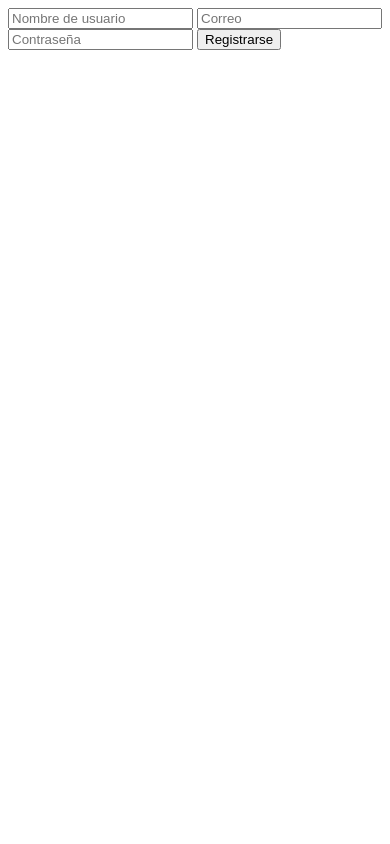
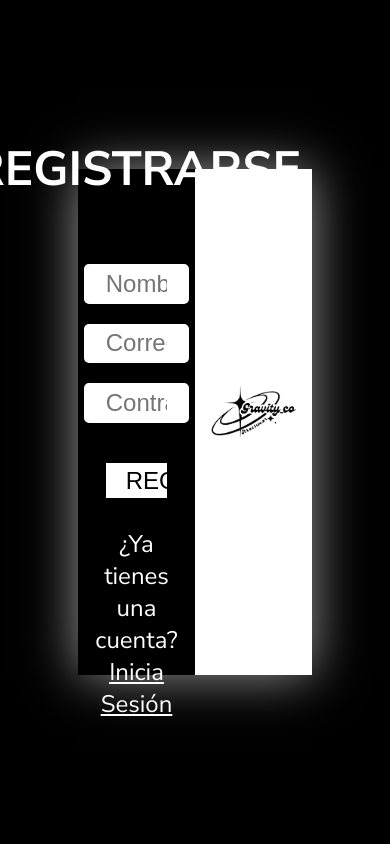
Before and after one commit to somendietam/Gravity, a Django app: page /register/ in a window 390 px wide. Run offline with Django 5.2, Linux system fonts and the light colour scheme; some libraries are stand-ins or nearby versions.

Commit message:
Forms style

```diff
--- /dev/null
+++ b/gravity_project/gravity_app/static/gravity_app/css/auth.css
@@ -0,0 +1,196 @@
+.main-content-auth {
+    background-color: #000;
+    width: 100%; /* Occupy full width */
+    height: 100vh; /* Occupy full viewport height */
+    box-sizing: border-box; /* Ensure padding and border are included in the total size */
+    font-family: "Nunito Sans", sans-serif;
+    display: flex; /* Flexbox to center the container */
+    justify-content: center; /* Horizontally center the container */
+    align-items: center; /* Vertically center the container */
+    font-weight: normal;
+}
+
+.container {
+    display: flex;
+    width: 60%;
+    height: 60%;
+    box-shadow: #999999 0px 0px 50px;
+}
+
+/* Ensures the left column content is properly centered */
+.left-column {
+    width: 50%;
+    background-color: #000;
+    color: #fff;
+    display: flex;
+    flex-direction: column;
+    justify-content: center;
+    align-items: center;
+    font-size: 1.5em;
+    text-align: center; /* Centers text and content */
+}
+.left-column img {
+    width: 80%;
+    height: auto;
+}
+.right-column img {
+    width: 80%;
+    height: auto;
+}
+
+.right-column {
+    width: 50%;
+    background-color: #fff;
+    color: #000;
+    display: flex;
+    flex-direction: column;
+    justify-content: center;
+    align-items: center;
+    font-size: 1.5em;
+    text-align: center; /* Centers text and content */
+}
+
+.login-form {
+    display: flex;
+    flex-direction: column;
+    justify-content: center;
+    align-items: center;
+    width: 100%;
+    height: 100%;
+    padding: 20px;
+    box-sizing: border-box;
+}
+.login-form span{
+    color: #000;
+}
+.login-form a{
+    text-decoration: underline;
+    color: #000;
+}
+
+.login-form input {
+    width: 80%;
+    height: 50px;
+    margin: 10px 0;
+    padding: 0 20px;
+    font-size: 1em;
+    border: none;
+    background-color: #000000;
+    border: #000 2px solid;
+    border-radius: 5px;
+    color: #fff;
+    font-weight: normal;
+}
+
+.login-form button {
+    width: 80%;
+    height: 50px;
+    margin: 30px 0;
+    padding: 0 20px;
+    font-size: 1em;
+    border: none;
+    background-color: #000;
+    color: #fff;
+    cursor: pointer;
+    text-transform: uppercase;
+}
+
+.register-form {
+    display: flex;
+    flex-direction: column;
+    justify-content: center;
+    align-items: center;
+    width: 100%;
+    height: 100%;
+    padding: 20px;
+    box-sizing: border-box;
+}
+
+.register-form span {
+    color: #ffffff;
+}
+.register-form a{
+    text-decoration: underline;
+    color: #ffffff;
+}
+
+.register-form input {
+    width: 80%;
+    height: 50px;
+    margin: 10px 0;
+    padding: 0 20px;
+    font-size: 1em;
+    border: none;
+    background-color: #ffffff;
+    border: #ffffff 2px solid;
+    border-radius: 5px;
+    color: #000000;
+    font-weight: normal;
+}
+
+.register-form button {
+    width: 80%;
+    height: 50px;
+    margin: 30px 0;
+    padding: 0 20px;
+    font-size: 1em;
+    border: none;
+    background-color: #ffffff;
+    color: #000000;
+    cursor: pointer;
+    text-transform: uppercase;
+}
+
+.social-buttons-container {
+    display: flex;
+    justify-content: center; /* Align buttons horizontally */
+    gap: 20px; /* Space between buttons */
+    margin-top: 20px;
+}
+
+.social-buttons-container a{
+    color: #fff;
+    text-decoration: none;
+}
+
+.social-buttons-container-register {
+    display: flex;
+    justify-content: center; /* Align buttons horizontally */
+    gap: 20px; /* Space between buttons */
+    margin-top: 20px;
+}
+
+.social-buttons-container-register a{
+    color: #000000;
+    text-decoration: none;
+}
+
+@media (max-width: 1200px) {
+
+    /* Pantallas aún más pequeñas, hasta 480px */
+    .search-results-box {
+        width: 90%;
+    }
+
+    .box-right a {
+        font-size: 17px;
+    }
+
+    /* Icono del filtro */
+    #filter-icon {
+        font-size: 19px !important;
+    }
+
+    /* Ajustar los tamaños de h1 y h2 */
+    .search-results-box h1 {
+        font-size: 17px;
+    }
+
+    .search-results-box h2 {
+        font-size: 9px;
+    }
+
+    .box-right h2 {
+        font-size: 9px;
+    }
+}
--- a/gravity_project/gravity_app/static/gravity_app/css/styles.css
+++ b/gravity_project/gravity_app/static/gravity_app/css/styles.css
@@ -4,7 +4,8 @@
 body {
     margin: 0;
     padding: 0;
-    font-family: Arial, sans-serif;
+    height: 100%;
+    font-family: "Nunito Sans", sans-serif;
     background-color: #000;
     color: #fff;
 }
@@ -25,20 +26,24 @@ header {
 }
 
 .header-right {
-    margin-right: 30px; /* Espacio borde derecho */
+    margin-right: 30px;
+    /* Espacio borde derecho */
 }
 
 .header-right nav ul li {
-    margin-right: 15px; /* Espacio items */
+    margin-right: 15px;
+    /* Espacio items */
 }
 
 .header-right nav ul {
-    padding-right: 20px; /* Espacio items borde derecho */
+    padding-right: 20px;
+    /* Espacio items borde derecho */
 }
 
-.header-left{
+.header-left {
     cursor: pointer;
 }
+
 .header-left .logo {
     width: 150px;
 }
@@ -56,15 +61,21 @@ header {
 }
 
 .mobile-nav ul {
-    list-style-type: none; /* Remove bullet points */
-    padding-top: 0; /* Remove padding */
-    margin: 0; /* Remove margin */
-    display: flex; /* Use flex to enable vertical alignment */
-    flex-direction: column; /* Arrange items vertically */
+    list-style-type: none;
+    /* Remove bullet points */
+    padding-top: 0;
+    /* Remove padding */
+    margin: 0;
+    /* Remove margin */
+    display: flex;
+    /* Use flex to enable vertical alignment */
+    flex-direction: column;
+    /* Arrange items vertically */
 }
 
 .mobile-nav ul li {
-    margin: 25px 0; /* Space between items */
+    margin: 25px 0;
+    /* Space between items */
     padding-top: 30px;
 }
 
@@ -77,10 +88,12 @@ header {
     text-transform: uppercase;
     display: flex;
     align-items: center;
-    overflow: hidden; /* Prevent overflow */
+    overflow: hidden;
+    /* Prevent overflow */
 
     border-radius: 10px;
 }
+
 .header-content i {
     font-size: 36px;
 }
@@ -90,29 +103,40 @@ header {
     position: absolute;
     top: 50%;
     left: 50%;
-    width: 150%; /* Adjust for desired expansion */
-    height: 300%; /* Adjust for desired expansion */
+    width: 150%;
+    /* Adjust for desired expansion */
+    height: 300%;
+    /* Adjust for desired expansion */
     background-color: #fff;
-    transition: transform 0.5s ease; /* Transition for background effect */
-    border-radius: 50%; /* Make it circular */
-    transform: translate(-50%, -50%) scale(0); /* Start scaled down */
-    z-index: 0; /* Behind text */
+    transition: transform 0.5s ease;
+    /* Transition for background effect */
+    border-radius: 50%;
+    /* Make it circular */
+    transform: translate(-50%, -50%) scale(0);
+    /* Start scaled down */
+    z-index: 0;
+    /* Behind text */
 }
 
 .header-content:hover::before {
-    transform: translate(-50%, -50%) scale(1); /* Scale up on hover */
+    transform: translate(-50%, -50%) scale(1);
+    /* Scale up on hover */
 }
 
 .header-content i,
 .header-content span {
-    position: relative; /* Position relative to stack above the pseudo-element */
-    z-index: 0; /* Ensure text is above the background */
-    transition: color 0.5s ease; /* Transition for color */
+    position: relative;
+    /* Position relative to stack above the pseudo-element */
+    z-index: 0;
+    /* Ensure text is above the background */
+    transition: color 0.5s ease;
+    /* Transition for color */
 }
 
 .header-content:hover i,
 .header-content:hover span {
-    color: #000; /* Change text and icon color on hover */
+    color: #000;
+    /* Change text and icon color on hover */
 }
 
 
@@ -156,7 +180,7 @@ header {
     margin-top: 10px;
 }
 
-.dropdown-content li a:hover{
+.dropdown-content li a:hover {
     text-decoration: underline;
 }
 
@@ -167,7 +191,8 @@ header {
 
 /* Main content styles */
 .main-content {
-    padding-top: 120px; /* To avoid being overlapped by the fixed header */
+    padding-top: 120px;
+    /* To avoid being overlapped by the fixed header */
     padding-left: 10px;
     padding-right: 10px;
     max-width: 1600px;
@@ -197,25 +222,37 @@ header {
 
 /* Centering the button */
 .button-container {
-    display: flex; /* Use flexbox for centering */
-    justify-content: center; /* Center horizontally */
-    margin-top: 10px; /* Add some spacing above the button */
+    display: flex;
+    /* Use flexbox for centering */
+    justify-content: center;
+    /* Center horizontally */
+    margin-top: 10px;
+    /* Add some spacing above the button */
 }
 
 /* Button Styles */
 .add-to-cart-button {
-    border: 2px solid white; /* White border */
-    background-color: black; /* Black background */
-    color: rgb(255, 255, 255); /* White text */
+    border: 2px solid white;
+    /* White border */
+    background-color: black;
+    /* Black background */
+    color: rgb(255, 255, 255);
+    /* White text */
     text-transform: uppercase;
-    padding: 10px 20px; /* Adjust padding */
-    font-size: 16px; /* Font size */
+    padding: 10px 20px;
+    /* Adjust padding */
+    font-size: 16px;
+    /* Font size */
     font-weight: bold;
     border-radius: 10px;
-    cursor: pointer; /* Pointer cursor */
-    position: relative; /* Position for the pseudo-element */
-    overflow: hidden; /* Ensure overflow is hidden */
-    transition: color 0.5s ease; /* Smooth transition for color */
+    cursor: pointer;
+    /* Pointer cursor */
+    position: relative;
+    /* Position for the pseudo-element */
+    overflow: hidden;
+    /* Ensure overflow is hidden */
+    transition: color 0.5s ease;
+    /* Smooth transition for color */
 }
 
 /* Circle Animation Effect */
@@ -224,28 +261,39 @@ header {
     position: absolute;
     top: 50%;
     left: 50%;
-    width: 300%; /* Size of the circle */
-    height: 300%; /* Size of the circle */
-    background-color: white; /* Circle background color */
-    transition: transform 0.5s ease; /* Transition for background effect */
-    border-radius: 50%; /* Make it circular */
-    transform: translate(-50%, -50%) scale(0); /* Start scaled down */
-    z-index: -1; /* Behind text */
+    width: 300%;
+    /* Size of the circle */
+    height: 300%;
+    /* Size of the circle */
+    background-color: white;
+    /* Circle background color */
+    transition: transform 0.5s ease;
+    /* Transition for background effect */
+    border-radius: 50%;
+    /* Make it circular */
+    transform: translate(-50%, -50%) scale(0);
+    /* Start scaled down */
+    z-index: -1;
+    /* Behind text */
 }
 
 .add-to-cart-button:hover::before {
-    transform: translate(-50%, -50%) scale(1); /* Scale up on hover */
+    transform: translate(-50%, -50%) scale(1);
+    /* Scale up on hover */
 }
 
 /* Text and icon style */
 .add-to-cart-button:hover {
-    color: black; /* Change text color to black on hover */
+    color: black;
+    /* Change text color to black on hover */
     background-color: white;
 }
 
 .add-to-cart-button span {
-    position: relative; /* Position relative to stack above the pseudo-element */
-    z-index: 1; /* Ensure text is above the background */
+    position: relative;
+    /* Position relative to stack above the pseudo-element */
+    z-index: 1;
+    /* Ensure text is above the background */
 }
 
 /* RESPONSIVE SHIT */
@@ -255,23 +303,29 @@ header .mobile-menu {
     display: none;
 }
 
-#menu-toggle:hover{
+#menu-toggle:hover {
     color: #000;
 }
 
 /* Mobile menu styles */
 .mobile-menu-content {
-    display: none; /* Initially hidden */
+    display: none;
+    /* Initially hidden */
     position: fixed;
     top: 0;
     right: 0;
     width: 70%;
     height: 100%;
-    background-color: #000000; /* Background color */
-    box-shadow: -2px 0 5px rgba(0, 0, 0, 0.5); /* Shadow effect */
-    z-index: 999; /* On top of other content */
-    padding: 20px; /* Add some padding */
-    overflow-y: auto; /* Scroll if content overflows */
+    background-color: #000000;
+    /* Background color */
+    box-shadow: -2px 0 5px rgba(0, 0, 0, 0.5);
+    /* Shadow effect */
+    z-index: 999;
+    /* On top of other content */
+    padding: 20px;
+    /* Add some padding */
+    overflow-y: auto;
+    /* Scroll if content overflows */
 
     border-left: 2px solid #fff;
 }
@@ -284,11 +338,15 @@ header .mobile-menu {
 /* Close button styles */
 .mobile-nav .close-button {
     position: absolute;
-    bottom: 70px; /* Position at the bottom */
-    right: 40px; /* Align to the left */
+    bottom: 70px;
+    /* Position at the bottom */
+    right: 40px;
+    /* Align to the left */
     text-decoration: none;
-    color: #ffffff; /* Close button color */
-    font-size: 20px; /* Font size for the button */
+    color: #ffffff;
+    /* Close button color */
+    font-size: 20px;
+    /* Font size for the button */
     display: flex;
     align-items: center;
 }
@@ -301,24 +359,29 @@ header .mobile-menu {
 }
 
 .mobile-nav ul li {
-    margin: 15px 0; /* Space between items */
+    margin: 15px 0;
+    /* Space between items */
 }
 
 
 /* Show mobile menu icon when screen width is less than 800px */
 @media screen and (max-width: 900px) {
     header .desktop-menu {
-        display: none !important; /* Hide desktop menu */
+        display: none !important;
+        /* Hide desktop menu */
     }
+
     header .mobile-menu {
-        display: block !important; /* Show mobile menu icon */
+        display: block !important;
+        /* Show mobile menu icon */
     }
 }
 
 /* Hide the mobile menu icon when screen width is greater than 800px */
 @media screen and (min-width: 901px) {
     header .mobile-menu {
-        display: none !important; /* Hide mobile menu icon */
+        display: none !important;
+        /* Hide mobile menu icon */
     }
 }
 
@@ -347,8 +410,10 @@ header .mobile-menu {
     top: 0;
     right: 0;
     width: 100%;
-    background-color: rgba(255, 255, 255, 0.9); /* Semi-transparente para que se vea sobre el contenido */
-    z-index: 10; /* Asegurarnos de que esté por encima del resto */
+    background-color: rgba(255, 255, 255, 0.9);
+    /* Semi-transparente para que se vea sobre el contenido */
+    z-index: 10;
+    /* Asegurarnos de que esté por encima del resto */
     padding: 10px;
     box-shadow: 0px 4px 6px rgba(0, 0, 0, 0.1);
 }
@@ -361,7 +426,8 @@ header .mobile-menu {
     justify-content: space-between;
     width: 100%;
 }
-.search-form span{
+
+.search-form span {
     position: relative;
     text-decoration: none;
     color: #fff;
@@ -370,7 +436,8 @@ header .mobile-menu {
     text-transform: uppercase;
     display: flex;
     align-items: center;
-    overflow: hidden; /* Prevent overflow */
+    overflow: hidden;
+    /* Prevent overflow */
     padding-right: 20px;
 }
 
@@ -400,6 +467,7 @@ header .mobile-menu {
     border-top: 1px solid #fff;
     border-bottom: 1px solid #fff;
 }
+
 .search-form button:hover {
     background-color: #fff;
     color: #000;
@@ -417,7 +485,8 @@ header .mobile-menu {
     position: absolute;
     top: 0;
     right: 0;
-    width: 100%; /* Ajuste si tienes margen en tu header */
+    width: 100%;
+    /* Ajuste si tienes margen en tu header */
     height: auto;
     z-index: 999;
     background: #000;
@@ -438,6 +507,7 @@ h1 {
     font-family: "Nunito Sans", sans-serif;
     text-transform: uppercase;
 }
+
 h2 {
     text-align: center;
     font-family: "Nunito Sans", sans-serif;
@@ -447,39 +517,54 @@ h2 {
 /* Estilo buscador */
 .search-results-box {
     display: flex;
-    justify-content: space-around; /* Distribuir espacio entre elementos */
-    align-items: center; /* Centrar verticalmente */
-    background-color: #000; /* Fondo negro */
-    border-right: 2px solid white; /* Borde blanco */
+    justify-content: space-around;
+    /* Distribuir espacio entre elementos */
+    align-items: center;
+    /* Centrar verticalmente */
+    background-color: #000;
+    /* Fondo negro */
+    border-right: 2px solid white;
+    /* Borde blanco */
     border-bottom: 2px solid white;
     border-left: 2px solid white;
-    border-radius: 0px 0px 10px 10px; /* Bordes redondeados */
+    border-radius: 0px 0px 10px 10px;
+    /* Bordes redondeados */
     padding: 10px;
     margin-bottom: 20px;
-    position: relative; /* Posicion relativa para la línea */
-    max-width: 800px; /* Establece un ancho máximo para que no sea demasiado grande */
-    margin: 0 auto; /* Centrar la caja horizontalmente */
+    position: relative;
+    /* Posicion relativa para la línea */
+    max-width: 800px;
+    /* Establece un ancho máximo para que no sea demasiado grande */
+    margin: 0 auto;
+    /* Centrar la caja horizontalmente */
     width: 75%;
     min-width: 200px;
 }
 
 .box-left {
     color: white;
-    text-align: center; /* Centrar el contenido del texto */
-    flex: 1; /* Hacer que la caja izquierda ocupe el mismo espacio que la derecha */
-    padding-right: 20px; /* Espacio a la derecha de la línea */
+    text-align: center;
+    /* Centrar el contenido del texto */
+    flex: 1;
+    /* Hacer que la caja izquierda ocupe el mismo espacio que la derecha */
+    padding-right: 20px;
+    /* Espacio a la derecha de la línea */
 }
 
 .box-right {
     display: flex;
     flex-direction: column;
     align-items: center;
-    justify-content: center; /* Centrar el botón Filtrar */
+    justify-content: center;
+    /* Centrar el botón Filtrar */
     color: white;
-    flex: 1; /* Hacer que la caja derecha ocupe el mismo espacio que la izquierda */
-    padding-left: 20px; /* Espacio a la izquierda de la línea */
+    flex: 1;
+    /* Hacer que la caja derecha ocupe el mismo espacio que la izquierda */
+    padding-left: 20px;
+    /* Espacio a la izquierda de la línea */
 
 }
+
 .box-right a {
     font-size: 24px;
     font-weight: bold;
@@ -487,11 +572,15 @@ h2 {
     font-family: "Nunito Sans", sans-serif;
     text-decoration: none;
     color: white;
-    display: flex; /* Makes the link a flex container */
-    align-items: center; /* Vertically centers the text and icon */
-    gap: 8px; /* Adds space between the text and the icon */
+    display: flex;
+    /* Makes the link a flex container */
+    align-items: center;
+    /* Vertically centers the text and icon */
+    gap: 8px;
+    /* Adds space between the text and the icon */
     height: 32px;
 }
+
 .search-results-box h2 {
     font-size: 12px;
 }
@@ -501,7 +590,8 @@ h2 {
     position: absolute;
     top: 10px;
     bottom: 10px;
-    left: 50%; /* Centrar la línea verticalmente */
+    left: 50%;
+    /* Centrar la línea verticalmente */
     width: 1px;
     background-color: white;
 }
@@ -531,20 +621,25 @@ h2 {
     display: block !important;
     position: absolute;
     background-color: #ffffff;
-    padding: 0 30px; /* Padding horizontally, initially no vertical padding */
+    padding: 0 30px;
+    /* Padding horizontally, initially no vertical padding */
     top: 100%;
     right: 0;
     border-radius: 4px;
     z-index: 1;
     max-height: 0;
-    overflow: hidden; /* Hide content when collapsed */
-    transition: max-height 0.5s ease, padding 0.5s ease; /* Smooth height and padding transition */
+    overflow: hidden;
+    /* Hide content when collapsed */
+    transition: max-height 0.5s ease, padding 0.5s ease;
+    /* Smooth height and padding transition */
 }
 
 /* When the dropdown is visible */
 .dropdown-content-filter.show {
-    max-height: 300px; /* Adjust this value to the max desired height */
-    padding: 30px; /* Restore vertical padding */
+    max-height: 300px;
+    /* Adjust this value to the max desired height */
+    padding: 30px;
+    /* Restore vertical padding */
 }
 
 /* Dropdown items */
@@ -563,13 +658,16 @@ h2 {
 .dropdown-content-filter li a:hover {
     text-decoration: underline;
 }
+
 .selected-filter {
     font-weight: bold;
     text-decoration: underline !important;
 }
 
 
-@media (max-width: 768px) {  /* Pantallas pequeñas, hasta 768px */
+@media (max-width: 768px) {
+
+    /* Pantallas pequeñas, hasta 768px */
     .box-right a {
         font-size: 20px;
     }
@@ -590,7 +688,9 @@ h2 {
 
 }
 
-@media (max-width: 480px) {  /* Pantallas aún más pequeñas, hasta 480px */
+@media (max-width: 480px) {
+
+    /* Pantallas aún más pequeñas, hasta 480px */
     .search-results-box {
         width: 90%;
     }
@@ -613,7 +713,7 @@ h2 {
         font-size: 9px;
     }
 
-    .box-right h2{
+    .box-right h2 {
         font-size: 9px;
     }
 }
--- a/gravity_project/gravity_app/templates/gravity_app/base.html
+++ b/gravity_project/gravity_app/templates/gravity_app/base.html
@@ -9,6 +9,7 @@
 
     <link rel="icon" href="{% static 'gravity_app/images/Gravity_Logo_Black.png' %}" type="image/x-icon" />
     <link rel="stylesheet" href="{% static 'gravity_app/css/styles.css' %}">
+    <link rel="stylesheet" href="{% static 'gravity_app/css/auth.css' %}">
     <link rel="stylesheet" href="{% static 'gravity_app/css/loader.css' %}">
     <link rel="stylesheet" href="https://cdn.jsdelivr.net/gh/iconoir-icons/iconoir@main/css/iconoir.css" />
 
@@ -65,6 +66,7 @@
             class="loader-logo">
     </div>
 
+    {% block header %}
     <header>
         <div class="header-left">
             <a href="{% url 'index' %}"><img src="{% static 'gravity_app/images/Gravity_Logo_White.png' %}"
@@ -145,6 +147,7 @@
             </div>
         </div>
     </header>
+    {% endblock %}
 
     {% block content %}
     <main class="main-content">
--- a/gravity_project/gravity_app/templates/gravity_app/register.html
+++ b/gravity_project/gravity_app/templates/gravity_app/register.html
@@ -1,7 +1,46 @@
-<form method="POST">
+{% extends 'gravity_app/base.html' %}
+
+{% load static %}
+{% block title %}Gravity Colombia{% endblock %}
+
+{% block header %}
+{% endblock %}
+
+{% block content %}
+
+<main class="main-content-auth">
+
+  <div class="container">
+    <div class="left-column register">
+      <h1>Registrarse <i class="iconoir-redo-circle"></i></h1>
+
+      <form class="register-form" method="POST">
+        {% csrf_token %}
+        <input type="text" name="username" placeholder="Nombre de usuario" required>
+        <input type="email" name="email" placeholder="Correo" required>
+        <input type="password" name="password" placeholder="Contraseña" required>
+        <button type="submit">Registrarse</button>
+
+        <span>¿Ya tienes una cuenta? <a href="{% url 'login' %}">Inicia Sesión</a></span>
+      </form>
+    </div>
+    <div class="right-column register">
+      <img src="{% static 'gravity_app/images/Gravity_Logo_Black.png' %}" alt="Gravity Project Logo" class="logo">
+
+      <div class="social-buttons-container-register">
+        <a href="https://www.instagram.com"><i class="iconoir-instagram"></i></a>
+        <a href="https://www.facebook.com"><i class="iconoir-facebook"></i></a>
+        <a href="https://www.twitter.com"><i class="iconoir-x"></i></a>
+      </div>
+    </div>
+  </div>
+
+  <!--
+  <form method="POST">
     {% csrf_token %}
     <input type="text" name="username" placeholder="Nombre de usuario" required>
     <input type="email" name="email" placeholder="Correo" required>
     <input type="password" name="password" placeholder="Contraseña" required>
     <button type="submit">Registrarse</button>
-  </form>
+  </form>-->
+{% endblock %}
```
Also changed, not shown: gravity_project/gravity_app/templates/gravity_app/login.html (+45 -6 lines).
